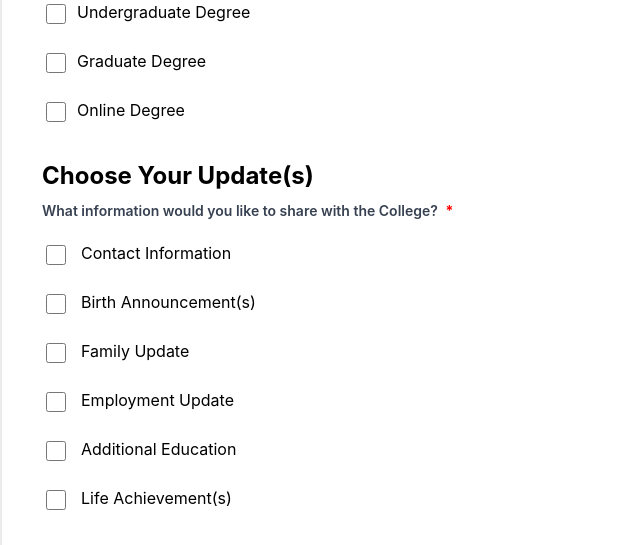
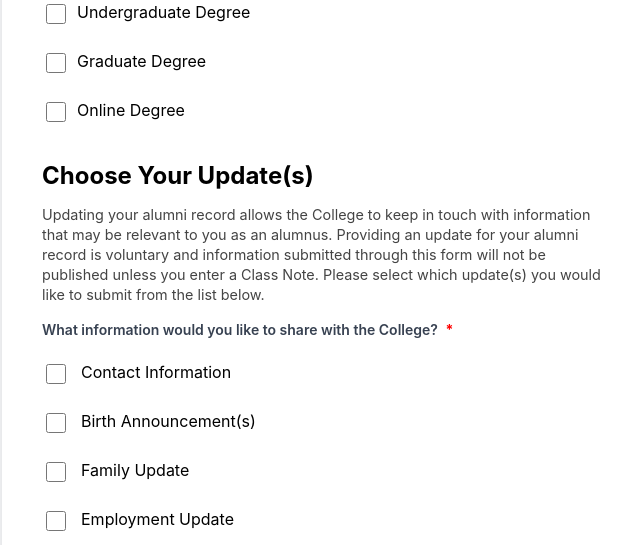
Before and after one commit to hmschult1/class-notes, a Flask app: page /alumni-update/step1 in a window 1280 px wide. Shown: the part 609-1154 px from the top of the page, without its empty margins (313-953 px from the left). Run offline with Flask 3, Linux system fonts and the light colour scheme; parts of the project's set-up code (start-up, migrations or seed data) failed here and were passed over; some libraries are stand-ins or nearby versions.

Commit message:
Add context to alumni update type field, subtext explaining information is stored privately by the College

```diff
--- a/app/templates/forms/step1.html
+++ b/app/templates/forms/step1.html
@@ -88,6 +88,7 @@
 {% endif %}
 
   <h2>Choose Your Update(s)</h2>
+  <p class="form-note">Updating your alumni record allows the College to keep in touch with information that may be relevant to you as an alumnus. Providing an update for your alumni record is voluntary and information submitted through this form will not be published unless you enter a Class Note. Please select which update(s) you would like to submit from the list below.</p>
   <div class="field">
   <label class="form-label">{{ form.update_types.label }} <span class="required-asterisk">*</span></label>
   {% for option in form.update_types %}
```
